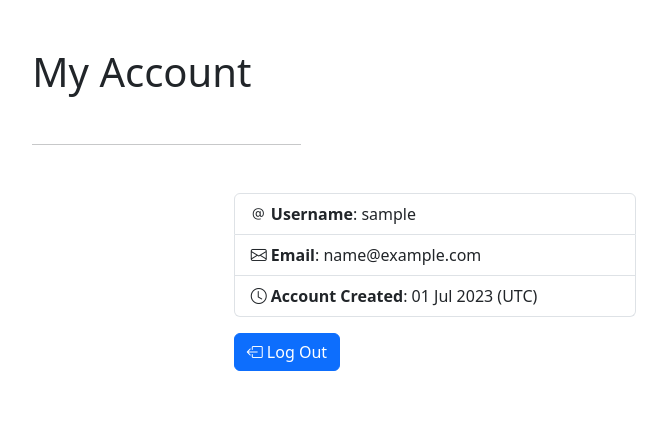
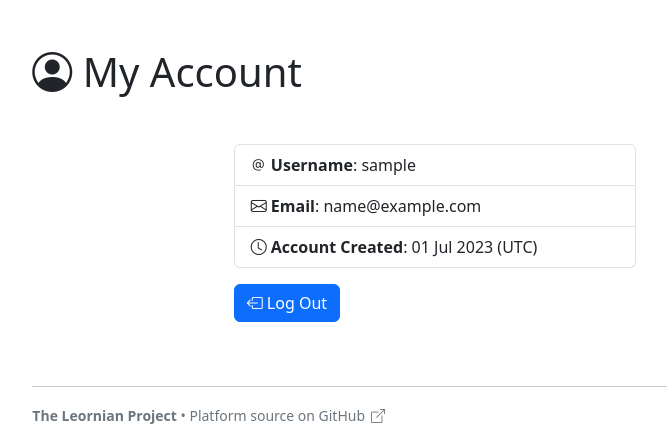
Before and after one commit to djramones/leornian, a Django app: page /accounts/me/ in a window 1280 px wide. Shown: the part 90-514 px from the top of the page, without its empty margins (205-872 px from the left). Run offline with Django 4.2, Linux system fonts and the light colour scheme; the visitor is signed in with stand-in values (Sample User, id 1); some libraries are stand-ins or nearby versions.

Commit message:
Tweak templates

```diff
--- a/notes/templates/notes/note_form.html
+++ b/notes/templates/notes/note_form.html
@@ -7,7 +7,7 @@
 
 <div class="card col-lg-9 mx-auto">
     <div class="card-body">
-        <h2 class="my-4"><i class="bi-file-earmark-plus"></i> New Note</h2>
+        <h2 class="mt-2 mb-4"><i class="bi-file-earmark-plus"></i> New Note</h2>
         <div class="my-3">
             {% include 'notes/includes/note_guide.html' %}
         </div>
--- a/templates/my-account.html
+++ b/templates/my-account.html
@@ -3,8 +3,7 @@
 {% block title %}My Account | Leornian{% endblock %}
 
 {% block content %}
-<h1>My Account</h1>
-<hr class="col-lg-4 my-5">
+<h1 class="mb-5"><i class="bi-person-circle"></i> My Account</h1>
 <ul class="list-group col-lg-6 mx-auto my-3">
     <li class="list-group-item">
         <i class="bi-at"></i> <strong>Username</strong>: {{ user.username }}
```
